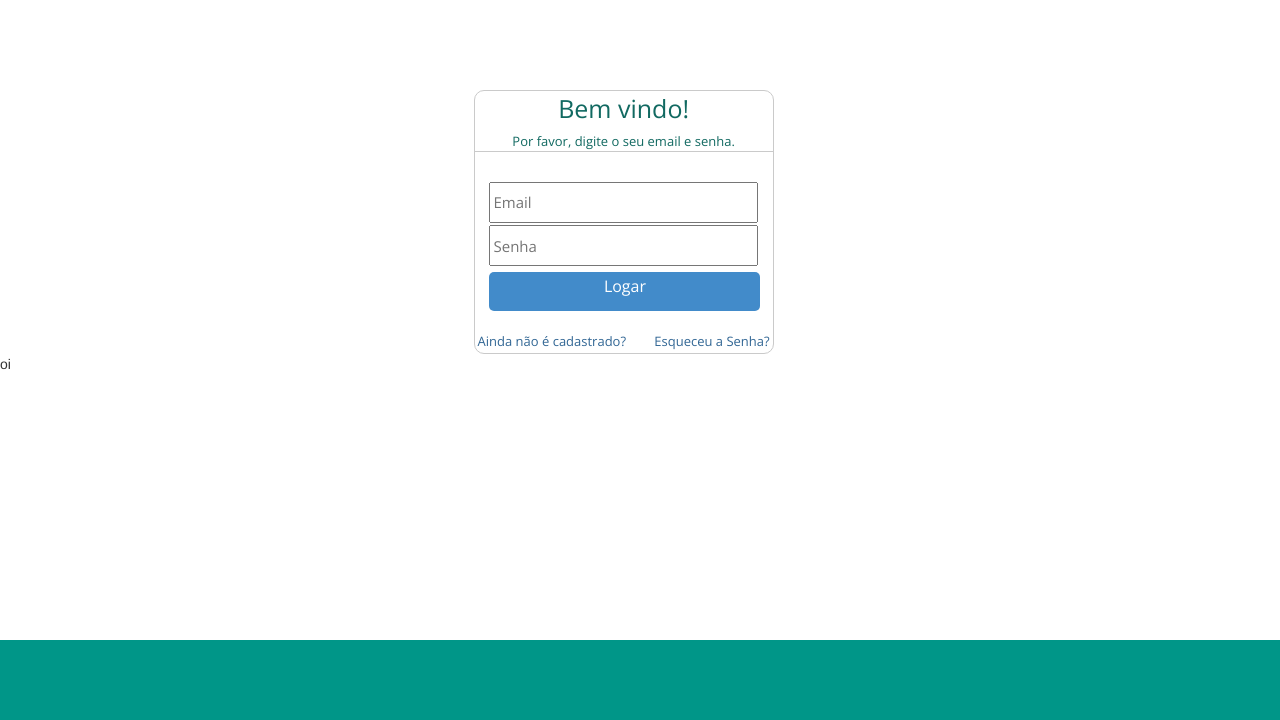
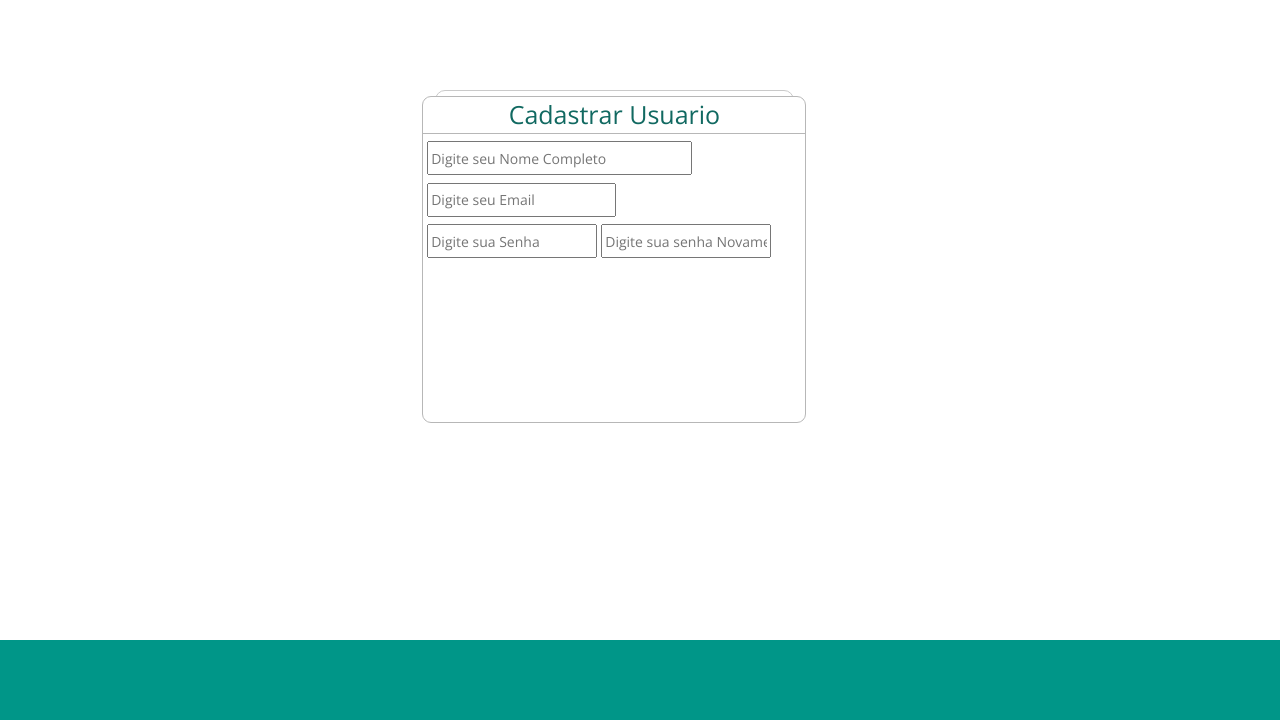
Before and after one commit to diogom10/energy, a CodeIgniter app: page /energia/ in a window 1280 px wide. Shown: the part 80-800 px from the top of the page. Run offline with CodeIgniter, Linux system fonts and the light colour scheme; some libraries are stand-ins or nearby versions.

Commit message:
antes do almoco

```diff
--- a/application/views/login_view.php
+++ b/application/views/login_view.php
@@ -5,6 +5,7 @@
         <meta charset="UTF-8" />
 
         <link type="text/css" rel="stylesheet" href="<?php echo base_url(); ?>assets/css/login.css"/>
+         <link type="text/css" rel="stylesheet" href="<?php echo base_url(); ?>assets/css/modal_cadastro.css"/>
         <link type="text/css" rel="stylesheet" href="<?php echo base_url(); ?>assets/bootstrap/css/bootstrap.min.css"/>
         <script  src="<?php echo base_url(); ?>assets/js/jquery-3.2.1.min  .js"></script>
         <link href="https://fonts.googleapis.com/css?family=Open+Sans" rel="stylesheet">
@@ -25,6 +26,7 @@
         </div>
 
         <div class="section">
+
             <div class="login">
                 <div class="p_corpo_inputs">
                     <div class="title_login">Bem vindo!
@@ -32,11 +34,11 @@
                     </div>
                     <div class="p_inputs title_inputs">
                         <!-- <label>Email: </label>-->
-                        <input type="email" class="ipt-email" placeholder="Email" >
+                        <input type="email" class="ipt-geral ipt-email" placeholder="Email" >
                         <!-- <br/><br/>-->
                         <!-- <label>Senha:</label>-->
                         <br/>
-                        <input type="password" class="ipt-password" placeholder="Senha">
+                        <input type="password" class="ipt-geral ipt-password" placeholder="Senha">
                         <br/>
 
                         <div class="btn-login">
@@ -55,6 +57,8 @@
             </div>
 
             <?php  $this->load->view('modal/cadastro_view.php');?>
+
+
         </div>
 
         <div class="footer"></div>
--- a/application/views/modal/cadastro_view.php
+++ b/application/views/modal/cadastro_view.php
@@ -1,4 +1,19 @@
 
 
+<div class="geral_modal">
+    <div class="visual_modal">
+        <div class="header-cadastro">
+            Cadastrar Usuario
+        </div>
 
-<div>oi</div>
+        <div class="section-cadastro">
+             <input type="text" name="nome" class="ipt-geral-modal ipt-modal-nome" placeholder="Digite seu Nome Completo" >
+             <input type="email" name="email" class="ipt-geral-modal ipt-modal-email" placeholder="Digite seu Email">
+             <input type="password" name="senha" class="ipt-geral-modal ipt-modal-senha" placeholder="Digite sua Senha">
+             <input type="password" name="senha2" class="ipt-geral-modal ipt-modal-senha" placeholder="Digite sua senha Novamente">
+       </div>
+        <div class="footer-cadastro">
+            <div class="btn-done"></div>
+            <div class="btn-cancelar"></div>
+        </div>
+    </div>
--- a/assets/css/login.css
+++ b/assets/css/login.css
@@ -30,9 +30,9 @@ body {
     bottom: 0%; }
 
 .login {
-  margin-left: 37%;
+  margin-left: 34%;
   margin-top: 7%;
-  width: 22%;
+  width: 28%;
   min-width: 300px; }
   .login .p_corpo_inputs {
     border: solid 1px #cacaca;
@@ -41,16 +41,14 @@ body {
       margin-left: 5%;
       margin-right: 5%;
       margin-top: 10%; }
-      .login .p_corpo_inputs .p_inputs .ipt-email {
-        font-family: "Open Sans", sans-serif;
+      .login .p_corpo_inputs .p_inputs .ipt-geral {
         width: 100%;
         height: 41px;
+        font-family: "Open Sans", sans-serif; }
+      .login .p_corpo_inputs .p_inputs .ipt-email {
         margin-bottom: 1%;
         font-size: 15px; }
       .login .p_corpo_inputs .p_inputs .ipt-password {
-        font-family: "Open Sans", sans-serif;
-        width: 100%;
-        height: 41px;
         font-size: 15px; }
     .login .p_corpo_inputs .btn-login {
       border-radius: 5px;
--- a/assets/css/login.scss
+++ b/assets/css/login.scss
@@ -14,10 +14,11 @@ $borda-login:#cacaca;
 $fonte-inputs-tamanho:15px;
 .login
 {
-    margin-left: 37%;
+    margin-left: 34%;
     margin-top: 7%;
-    width:22%;
-    min-width:300px;
+    width: 28%;
+    min-width: 300px;
+
     .p_corpo_inputs
     {
 
@@ -32,12 +33,17 @@ $fonte-inputs-tamanho:15px;
             margin-right: 5%;
             margin-top: 10%;
 
+            .ipt-geral
+            {
+                width: 100%;
+                height: 41px;
+               font-family:$fonte-inputs;
+            }
             .ipt-email
             {
 
-                font-family:$fonte-inputs;
-                width: 100%;
-                height: 41px;
+
+
                 margin-bottom:1%;
                 font-size:$fonte-inputs-tamanho;
 
@@ -47,9 +53,7 @@ $fonte-inputs-tamanho:15px;
             .ipt-password
             {
 
-                font-family:$fonte-inputs;
-                width: 100%;
-                height: 41px;
+
                 font-size:$fonte-inputs-tamanho;
             }
 
--- /dev/null
+++ b/assets/css/modal_cadastro.css
@@ -0,0 +1,45 @@
+/*
+To change this license header, choose License Headers in Project Properties.
+To change this template file, choose Tools | Templates
+and open the template in the editor.
+*/
+/*
+    Created on : 03/07/2017, 11:21:03
+    Author     : user1
+*/
+.geral_modal {
+  width: 30%;
+  height: 327px;
+  min-width: 100px;
+  position: fixed;
+  top: 22%;
+  left: 33%; }
+  .geral_modal .visual_modal {
+    background-color: #ffffff;
+    width: 100%;
+    height: 100%;
+    border: solid 1px #b7b7b7;
+    border-radius: 9px; }
+    .geral_modal .visual_modal .header-cadastro {
+      text-align: center;
+      font-family: "Open Sans", sans-serif;
+      font-size: 25px;
+      color: #116961;
+      border-bottom: solid 1px #b7b7b7; }
+    .geral_modal .visual_modal .section-cadastro {
+      margin-left: 1%; }
+      .geral_modal .visual_modal .section-cadastro .ipt-geral-modal {
+        margin-top: 2%;
+        font-family: "Open Sans", sans-serif; }
+      .geral_modal .visual_modal .section-cadastro .ipt-modal-nome {
+        width: 70%;
+        height: 34px; }
+      .geral_modal .visual_modal .section-cadastro .ipt-modal-email {
+        width: 50%;
+        height: 34px;
+        margin-right: 19%; }
+      .geral_modal .visual_modal .section-cadastro .ipt-modal-senha {
+        width: 45%;
+        height: 34px; }
+
+/*# sourceMappingURL=modal_cadastro.css.map */
--- /dev/null
+++ b/assets/css/modal_cadastro.scss
@@ -0,0 +1,68 @@
+/*
+To change this license header, choose License Headers in Project Properties.
+To change this template file, choose Tools | Templates
+and open the template in the editor.
+*/
+/*
+    Created on : 03/07/2017, 11:21:03
+    Author     : user1
+*/
+$borda-modal:#b7b7b7;
+$fonte-geral:'Open Sans', sans-serif;
+$cor_fonte_modal:#116961;
+.geral_modal
+{
+
+    width: 30%;
+    height: 327px;
+    min-width: 100px;
+    position: fixed;
+    top: 22%;
+    left: 33%;
+
+    .visual_modal{
+
+        background-color: #ffffff;
+        width: 100%;
+        height: 100%;
+        border: solid 1px $borda-modal;
+        border-radius:9px;
+
+        .header-cadastro
+        {
+            text-align:center;
+            font-family:$fonte-geral;
+            font-size: 25px;
+            color:$cor_fonte_modal;
+            border-bottom: solid 1px $borda-modal;
+
+        }
+        .section-cadastro
+        {
+             margin-left:1%;
+            .ipt-geral-modal
+            {
+                margin-top:2%;
+
+                font-family:$fonte-geral;
+
+            }
+            .ipt-modal-nome
+            {
+                width: 70%;
+                height: 34px;
+            }
+            .ipt-modal-email
+            {
+                width: 50%;
+                height: 34px;
+                margin-right: 19%;
+            }
+            .ipt-modal-senha
+            {
+                width: 45%;
+                height: 34px;
+            }
+        }
+    }
+}
```
Also changed, not shown: 2 other files.
